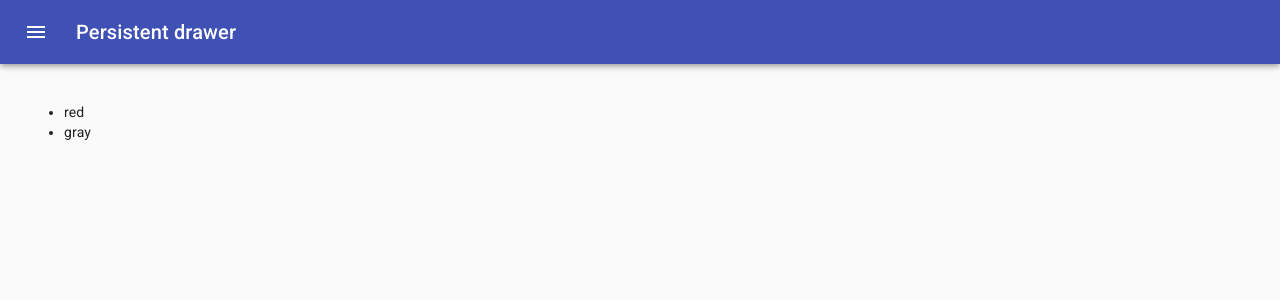
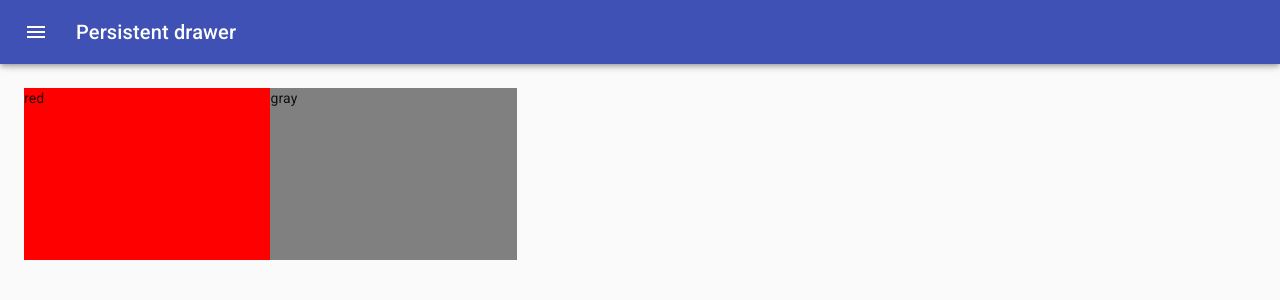
Before and after one commit to mrvncaragay/color-picker, a React (Create React App) app: page /palette/new in a window 1280 px wide. Shown: the top 300 px of the page. Built offline with nearby package versions, Linux system fonts and the light colour scheme.

Commit message:
add draggable color box

```diff
--- /dev/null
+++ b/src/DraggableColorBox.js
@@ -0,0 +1,24 @@
+import React from "react";
+import { withStyles } from "@material-ui/styles";
+
+const styles = {
+  root: {
+    width: "20%",
+    height: "25%",
+    margin: "0 auto",
+    display: "inline-block",
+    position: "relative",
+    cursor: "pointer",
+    marginBottom: "-3.5px"
+  }
+};
+
+const DraggableColorBox = ({ color, classes }) => {
+  return (
+    <div className={classes.root} style={{ backgroundColor: color }}>
+      {color}
+    </div>
+  );
+};
+
+export default withStyles(styles)(DraggableColorBox);
--- a/src/NewPaletteForm.js
+++ b/src/NewPaletteForm.js
@@ -12,6 +12,9 @@
 import MenuIcon from "@material-ui/icons/Menu";
 import ChevronLeftIcon from "@material-ui/icons/ChevronLeft";
 import { ChromePicker } from "react-color";
+
+// Shared Component
+import DraggableColorBox from "./DraggableColorBox";
 
 const drawerWidth = 400;
 
@@ -55,6 +58,7 @@
   },
   content: {
     flexGrow: 1,
+    height: "calc(100vh - 64px)",
     padding: theme.spacing(3),
     transition: theme.transitions.create("margin", {
       easing: theme.transitions.easing.sharp,
@@ -160,11 +164,10 @@
         })}
       >
         <div className={classes.drawerHeader} />
-        <ul>
-          {colors.map(color => (
-            <li>{color}</li>
-          ))}
-        </ul>
+
+        {colors.map(color => (
+          <DraggableColorBox color={color} />
+        ))}
       </main>
     </div>
   );
```
